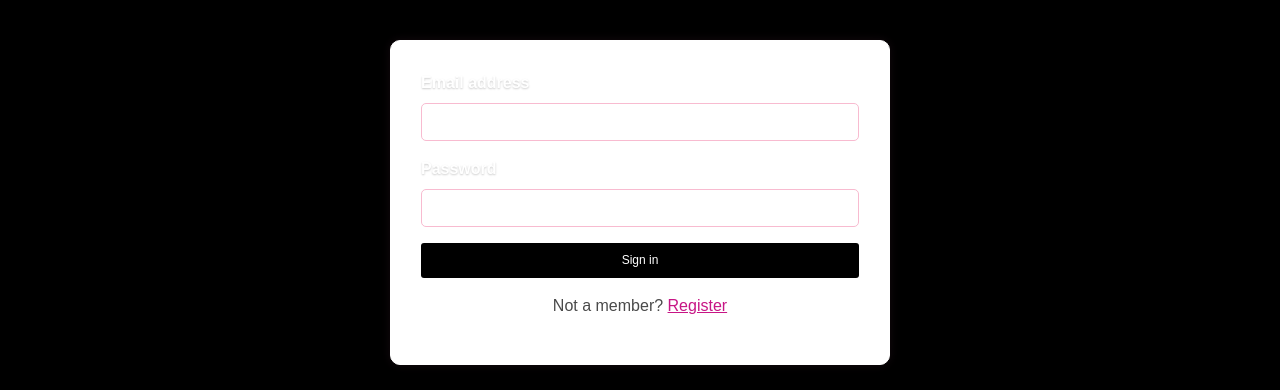
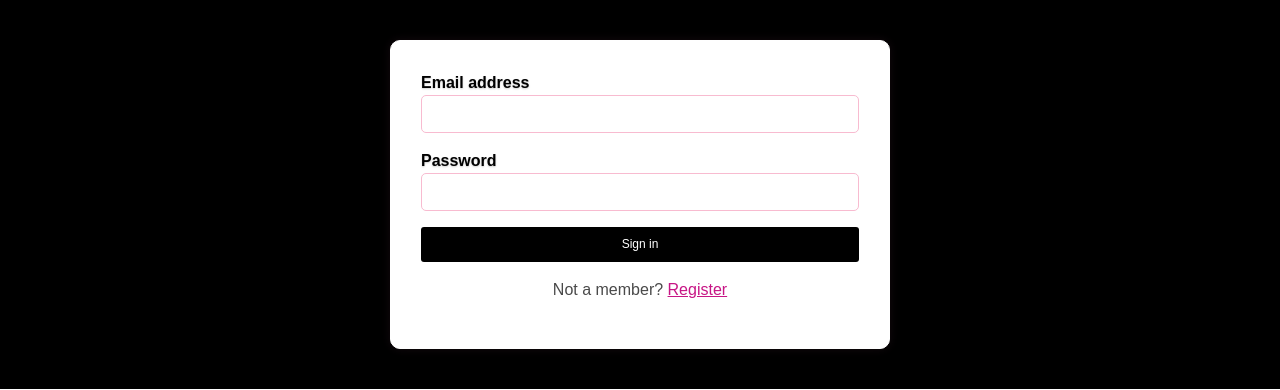
Before and after one commit to fritzabcdefg/F-GlamCo_2025_php, a PHP site: page /user/login.php in a window 1280 px wide. Shown: the top 390 px of the page. Run offline with PHP 8.4, Linux system fonts and the light colour scheme; some libraries are stand-ins or nearby versions.

Commit message:
color lang sa login

```diff
--- a/includes/style/style.css
+++ b/includes/style/style.css
@@ -329,6 +329,11 @@ table.table .btn-secondary {
 
 .form-label {
   color: #ffffff !important;
+  font-weight: 600;
+  text-shadow: 0 1px 2px rgba(0, 0, 0, 0.2);
+}
+.loginform-label {
+  color: #000000 !important;
   font-weight: 600;
   text-shadow: 0 1px 2px rgba(0, 0, 0, 0.2);
 }
--- a/user/login.php
+++ b/user/login.php
@@ -95,11 +95,11 @@ if (isset($_POST['submit'])) {
   <div class="auth-container">
     <form action="<?php echo $_SERVER['PHP_SELF']; ?>" method="POST">
       <div class="mb-3">
-        <label for="form2Example1" class="form-label">Email address</label>
+        <label for="form2Example1" class="loginform-label ">Email address</label>
         <input type="email" id="form2Example1" class="form-control" name="email" required />
       </div>
       <div class="mb-3">
-        <label for="form2Example2" class="form-label">Password</label>
+        <label for="form2Example2" class="loginform-label ">Password</label>
         <input type="password" id="form2Example2" class="form-control" name="password" required />
       </div>
       <button type="submit" class="btn btn-primary w-100 mb-3" name="submit">Sign in</button>
```
